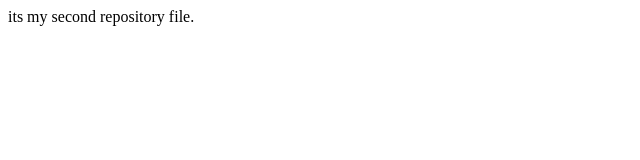
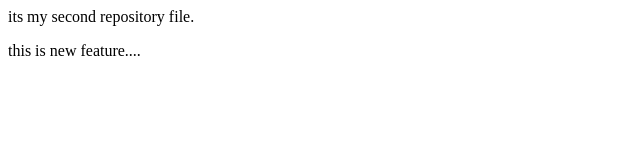
Before and after one commit to nishtha-code1/localrepo, a plain HTML site: page index.html in a window 1280 px wide. Shown: the whole page, without its empty margins (0-640 px from the left). Drawn offline with Linux system fonts and the light colour scheme.

Commit message:
add feature

```diff
--- a/index.html
+++ b/index.html
@@ -1 +1,2 @@
 <p>its my second repository file.</p>
+<p>this is new feature....</p>
```
